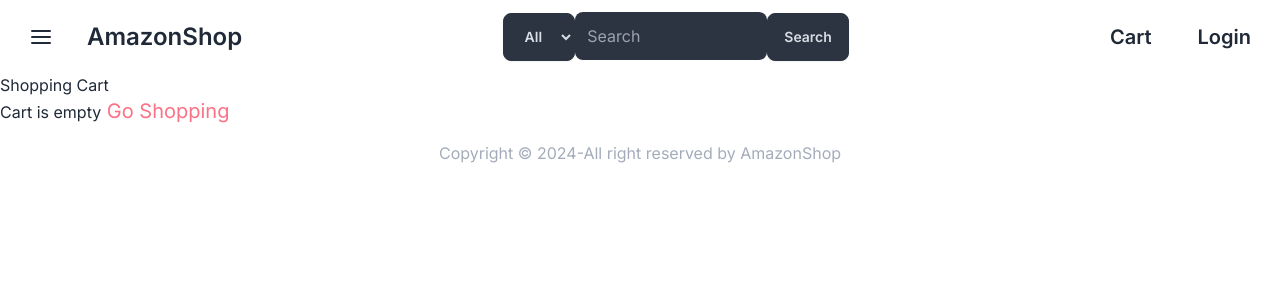
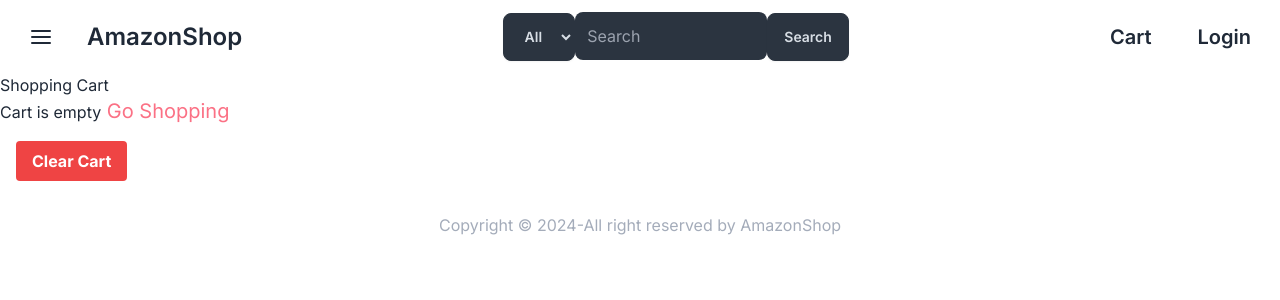
Before and after one commit to Fr-heidarian/AmazonaShop-next.js, a Next.js app: page /cart in a window 1280 px wide. Shown: the top 300 px of the page. Built offline with nearby package versions, Linux system fonts and the light colour scheme.

Commit message:
add clear cart

```diff
--- a/app/(frontend)/(home)/cart/page.tsx
+++ b/app/(frontend)/(home)/cart/page.tsx
@@ -6,13 +6,17 @@
 // export const metadata = { title: "Shopping Cart" };
 
 export default function CartPage() {
-  const { items} = useCartService();
+  const { items ,clear} = useCartService();
   return (
     <div>
       <h1>Shopping Cart</h1>
       {items.length === 0 ? (
         <div>
-          Cart is empty<Link href={"/"} className="text-rose-400 text-xl"> Go Shopping</Link>
+          Cart is empty
+          <Link href={"/"} className="text-rose-400 text-xl">
+            {" "}
+            Go Shopping
+          </Link>
         </div>
       ) : (
         <div className="overflow-x-auto">
@@ -55,6 +59,12 @@
           </table>
         </div>
       )}
+      <button
+        onClick={() => clear()}
+        className="bg-red-500 text-white font-bold py-2 px-4 m-4 rounded hover:bg-rose-700 transition duration-300"
+      >
+        Clear Cart
+      </button>
     </div>
   );
 }
--- a/lib/hooks/useCartStore.ts
+++ b/lib/hooks/useCartStore.ts
@@ -46,7 +46,9 @@
       const { totalPrice, totalCount } = updateCartInfo(updatedCartItems);
       cartStore.setState({ items: updatedCartItems, totalPrice, totalCount });
     },
-
+    clear: () => {
+      cartStore.setState({ items: [], totalCount: 0, totalPrice: 0 });
+    },
   };
 }
 
```
